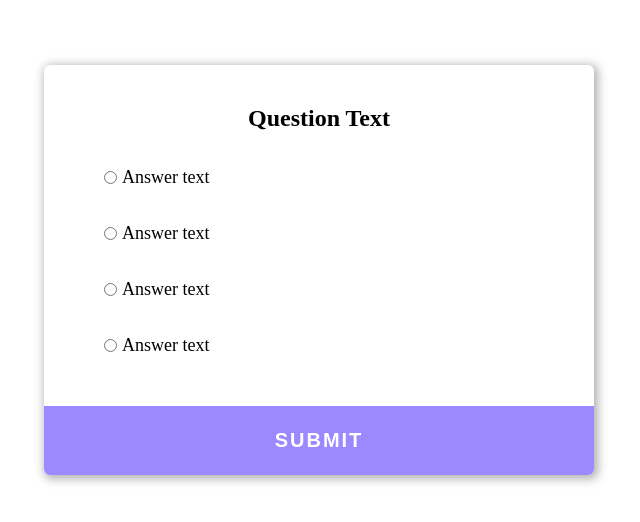
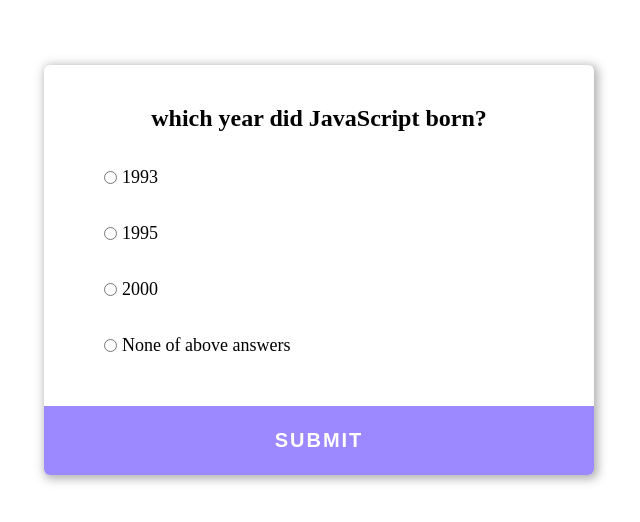
Before and after one commit to fawriid/Quiz-app, a plain HTML site: page index.html in a window 1280 px wide. Shown: the part 130-652 px from the top of the page, without its empty margins (321-961 px from the left). Drawn offline with Linux system fonts and the light colour scheme.

Commit message:
JS is done, css label width got 100% for better UX, in html some id and  classes changed

```diff
--- a/index.html
+++ b/index.html
@@ -16,27 +16,27 @@
                 <h2 id="question">Question Text</h2>
                 <ul id="answer__list">
                     <li>
-                        <input type="radio" name="answer" id="text_a">
-                        <label for="text_a">
-                            Answer text
+                        <input type="radio" name="answer" id="input_a" class="answerList" value="a">
+                        <label id="text_a" for="input_a">
+                            Answer input
                         </label>
                     </li>
                     <li>
-                        <input type="radio" name="answer" id="text_b">
-                        <label for="text_b">
-                            Answer text
+                        <input type="radio" name="answer" id="input_b" class="answerList" value="b">
+                        <label id="text_b" for="input_b">
+                            Answer input
                         </label>
                     </li>
                     <li>
-                        <input type="radio" name="answer" id="text_c">
-                        <label for="text_c">
-                            Answer text
+                        <input type="radio" name="answer" id="input_c" class="answerList" value="c">
+                        <label id="text_c" for="input_c">
+                            Answer input
                         </label>
                     </li>
                     <li>
-                        <input type="radio" name="answer" id="text_d">
-                        <label for="text_d">
-                            Answer text
+                        <input type="radio" name="answer" id="input_d" class="answerList" value="d">
+                        <label id="text_d" for="input_d">
+                            Answer input
                         </label>
                     </li>
                 </ul>
--- a/main.js
+++ b/main.js
@@ -0,0 +1,98 @@
+let questionList = [
+  {
+    question: "which year did JavaScript born?",
+    a: 1993,
+    b: 1995,
+    c: 2000,
+    d: "None of above answers",
+    correct: "b",
+  },
+  {
+    question: "Who is the founder of Tesla?",
+    a: "Ilon mask",
+    b: "Donald trump",
+    c: "John cina",
+    d: "Pop",
+    correct: "a",
+  },
+  {
+    question: "whta is 'HTML' stand for",
+    a: "Hyper time market laps",
+    b: "Hyper text markup language",
+    c: "Hype tuning machine language",
+    d: "None of above",
+    correct: "b",
+  },
+  {
+    question: "which one is the most popular language?",
+    a: "Python",
+    b: "Kotlin",
+    c: "JS",
+    d: "Css",
+    correct: "c",
+  },
+  {
+    question: "who is US president at 2021?",
+    a: "Pop",
+    b: "Trump",
+    c: "Ahmadi nejat",
+    d: "Baiden",
+    correct: "d",
+  },
+];
+
+const questionPlace = document.getElementById("question");
+const answerA = document.getElementById("text_a");
+const answerB = document.getElementById("text_b");
+const answerC = document.getElementById("text_c");
+const answerD = document.getElementById("text_d");
+const submitBtn = document.getElementById("submit__btn");
+const answers = document.querySelectorAll(".answerList");
+const header = document.querySelector(".header__wrapper");
+
+let questionNumber = 0;
+let score = 0;
+
+function start() {
+  answers.forEach((answer) => {
+    answer.checked = false;
+  });
+  questionPlace.innerText = questionList[questionNumber].question;
+  answerA.innerText = questionList[questionNumber].a;
+  answerB.innerText = questionList[questionNumber].b;
+  answerC.innerText = questionList[questionNumber].c;
+  answerD.innerText = questionList[questionNumber].d;
+}
+
+start();
+
+submitBtn.addEventListener("click", submit);
+
+function submit() {
+  let ifChoose = false;
+  let choosen = undefined;
+  answers.forEach((answer) => {
+    if (answer.checked) {
+      ifChoose = true;
+      return (choosen = answer);
+    }
+  });
+  if (ifChoose) {
+    if (choosen.value === questionList[questionNumber].correct) {
+      score++;
+    }
+    questionNumber++;
+    if (questionNumber < questionList.length) {
+      start();
+    } else {
+      header.innerHTML = `You answered ${score} correctly out of ${questionList.length}`;
+      header.style.fontSize = "3rem";
+      submitBtn.innerText = `RELOAD`;
+      submitBtn.setAttribute("onclick", "reload()");
+    }
+  }
+}
+
+function reload() {
+  location.reload();
+}
--- a/style.css
+++ b/style.css
@@ -42,6 +42,7 @@
   padding-left: 0.5rem;
   cursor: pointer;
   font-size: 1.8rem;
+  width: 100%;
 }
 #question {
   text-align: center;
```
